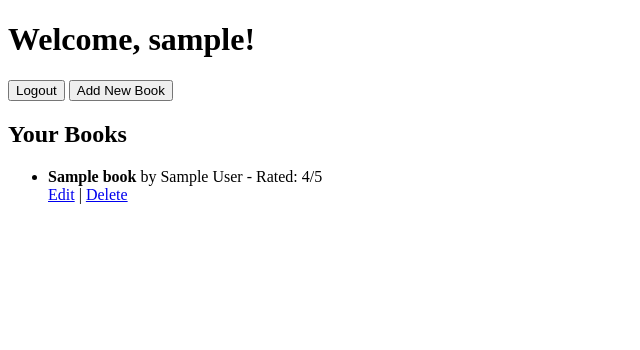
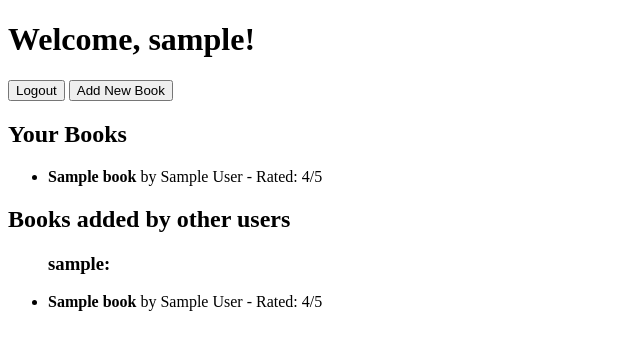
Before and after one commit to PieniiSienii/tsoha-book-list, a Flask app: template templates/dashboard.html in a window 1280 px wide. Shown: the top 350 px of the page, without its empty margins (0-640 px from the left). Run offline with Flask 3, Linux system fonts and the light colour scheme; the visitor is signed in with stand-in values (Sample User, id 1); the template is opened without the code that fills it: most values are stand-ins (such as "Sample title", 1, 10 or a date in 2020).

Commit message:
user can see added books. (own and by all users)

```diff
--- a/app.py
+++ b/app.py
@@ -1,5 +1,3 @@
-from math import exp
-import sqlite3
 from flask import Flask
 from flask import redirect, render_template, request, flash, url_for, session
 from werkzeug.security import generate_password_hash, check_password_hash
@@ -82,11 +80,16 @@ def dashboard():
         flash("Please log in first.", "error")
         return redirect(url_for("login"))
 
-    books = db.query("SELECT * FROM books WHERE user_id = ?", [session["user_id"]])
+    user_books = db.query("SELECT * FROM books WHERE user_id = ?", [session["user_id"]])
+    all_books = db.query("""
+                        SELECT books.*, users.username FROM books
+                        JOIN users ON books.user_id = users.id
+                        WHERE books.user_id != ? ORDER BY users.username
+                        """, [session["user_id"]])
 
-    return render_template("dashboard.html", books=books)
+    return render_template("dashboard.html", user_books=user_books, all_books = all_books)
 
-@app.route("/add_book", methods=["POST"])
+@app.route("/add_book", methods=["GET"])
 def add_book_page():
     if "user_id" not in session:
         flash("Please log in first.", "error")
@@ -127,7 +130,7 @@ def add_book():
     except Exception as e:
         flash(f"Database error: {e}", "error")
 
-    return redirect(main())
+    return redirect(url_for("dashboard"))
 
 if __name__ == "__main__":
     app.run(debug=True)
--- a/templates/add_book.html
+++ b/templates/add_book.html
@@ -8,7 +8,7 @@
 <body>
 
     <h1>Add a New Book</h1>
-    <a href="{{ url_for('dashboard') }}"><button>Back to Dashboard</button></a>
+    <a href="{{ url_for('dashboard') }}"><button>Back to Main page</button></a>
 
     <form action="{{ url_for('add_book') }}" method="post">
         <p>Title: <input type="text" name="title" required></p>
--- a/templates/dashboard.html
+++ b/templates/dashboard.html
@@ -10,19 +10,17 @@
     <h1>Welcome, {{ session['username'] }}!</h1>
     <a href="{{ url_for('logout') }}"><button>Logout</button></a>
 
-    <a from action="{/add_book}" method= "POST">
-        <button>Add New Book</button></a>
+    <a href="{{ url_for('add_book_page') }}">
+    <button>Add New Book</button>
+</a>
 
     <h2>Your Books</h2>
-    {% if books %}
+    {% if user_books%}
         <ul>
-            {% for book in books %}
+            {% for book in user_books %}
                 <li>
                     <strong>{{ book.title }}</strong> by {{ book.author }}
                     {% if book.rating %} - Rated: {{ book.rating }}/5 {% endif %}
-                    <br>
-                    <a href="{{ url_for('edit_book', id=book.id) }}">Edit</a> |
-                    <a href="{{ url_for('delete_book', id=book.id) }}" onclick="return confirm('Are you sure?')">Delete</a>
                 </li>
             {% endfor %}
         </ul>
@@ -30,5 +28,23 @@
         <p>No books added yet.</p>
     {% endif %}
 
+    <h2> Books added by other users</h2>
+    {%if all_books %}
+        {% set current_user = None %}
+        <ul>
+        {% for book in all_books %}
+            {% if current_user != book.username %}
+                <h3>{{ book.username }}:</h3>
+                {% set current_user = book.username %}
+            {% endif %}
+            <li>
+                <strong>{{ book.title }}</strong> by {{ book.author }}
+                {% if book.rating %} - Rated: {{ book.rating }}/5 {% endif %}
+            </li>
+            {% endfor %}
+        </ul>
+    {% else %}
+        <p> No books from other users yet. </p>
+    {% endif %}
 </body>
 </html>
```
